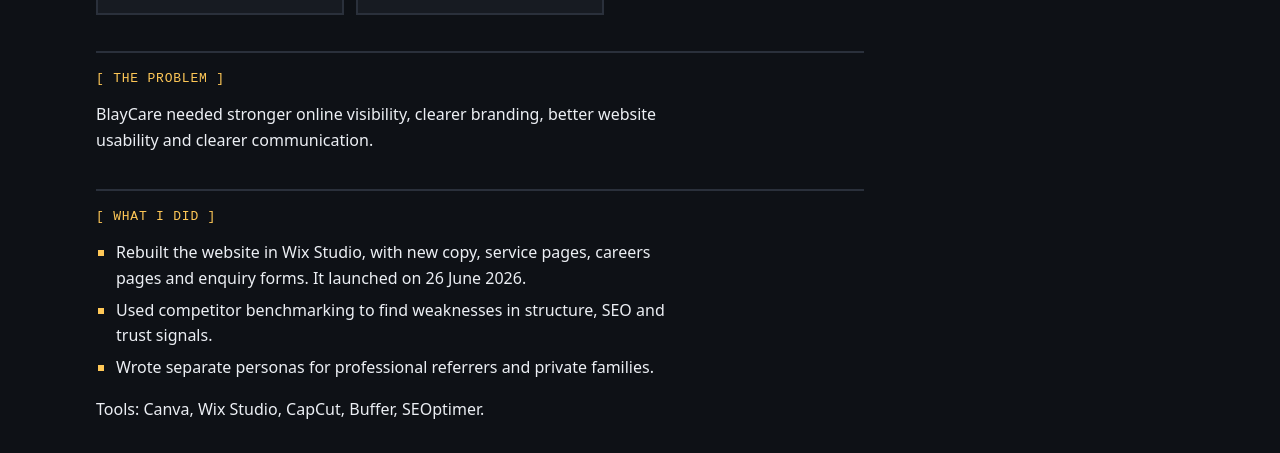
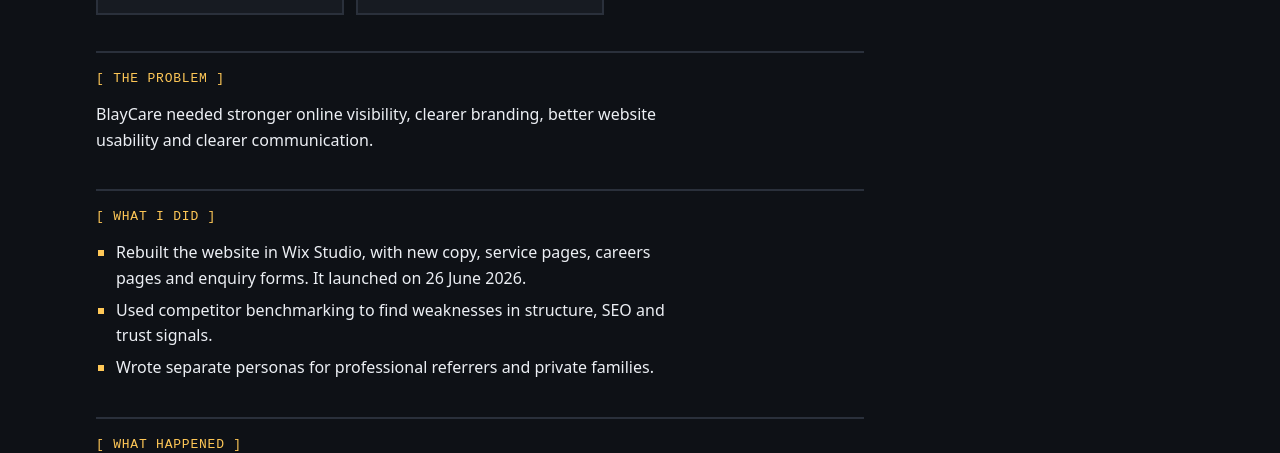
Before and after one commit to jay1zzzo/jay1zzzo.github.io, an Astro site: page /projects/blaycare in a window 1280 px wide. Shown: the part 503-956 px from the top of the page. Built offline with nearby package versions, Linux system fonts and the light colour scheme; Astro itself is replaced by a stand-in of ours.

Commit message:
Remove general tools list from BlayCare website page
Co-Authored-By: Claude Opus 5.5 <noreply@anthropic.com>

```diff
--- a/src/content/projects/blaycare.md
+++ b/src/content/projects/blaycare.md
@@ -22,8 +22,6 @@ BlayCare needed stronger online visibility, clearer branding, better website usa
 - Used competitor benchmarking to find weaknesses in structure, SEO and trust signals.
 - Wrote separate personas for professional referrers and private families.
 
-Tools: Canva, Wix Studio, CapCut, Buffer, SEOptimer.
-
 ## What happened
 
 - The SEOptimer grade is now A+.
```
